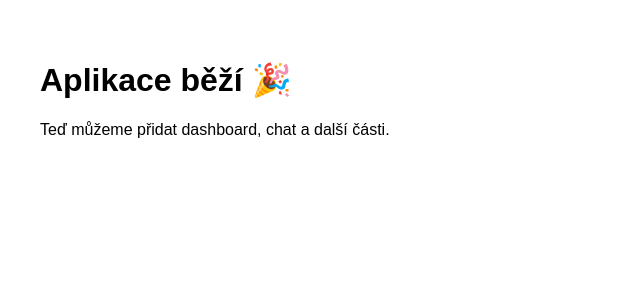
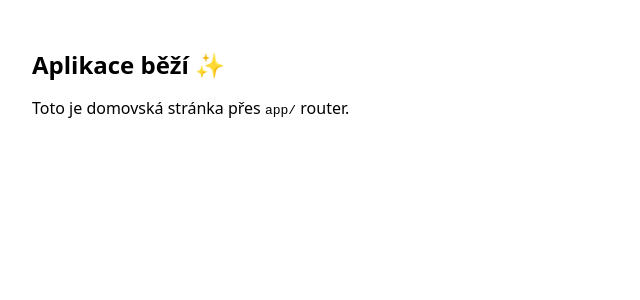
Before and after one commit to urszulaburgott-boop/research-chat, a Next.js app: page / in a window 1280 px wide. Shown: the top 300 px of the page, without its empty margins (0-640 px from the left). Built offline with nearby package versions, Linux system fonts and the light colour scheme.

Commit message:
Create page.js

```diff
--- /dev/null
+++ b/app/page.js
@@ -0,0 +1,8 @@
+export default function Page() {
+  return (
+    <main style={{ padding: 24 }}>
+      <h1 style={{ fontSize: 24, fontWeight: 700 }}>Aplikace běží ✨</h1>
+      <p>Toto je domovská stránka přes <code>app/</code> router.</p>
+    </main>
+  );
+}
```
